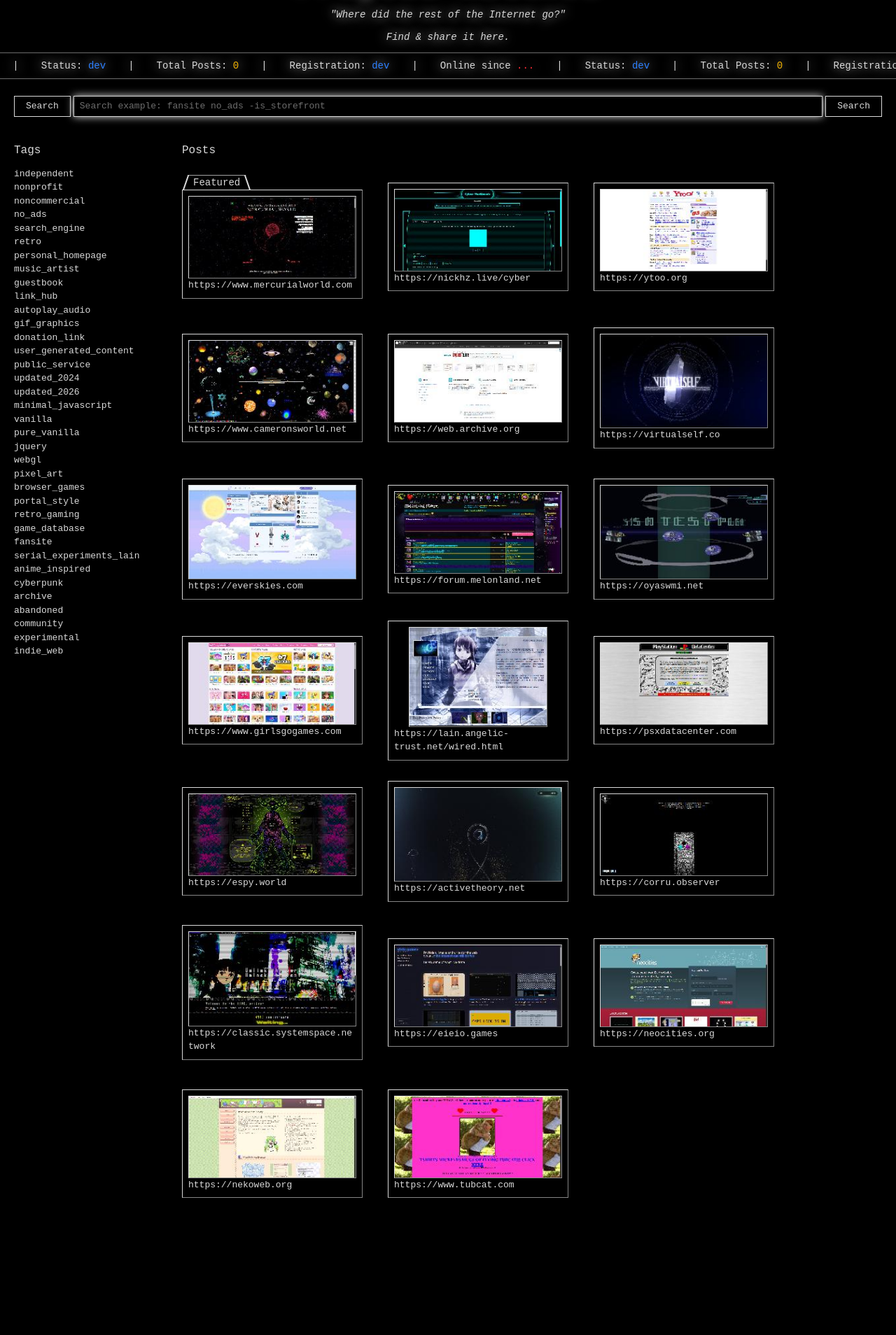
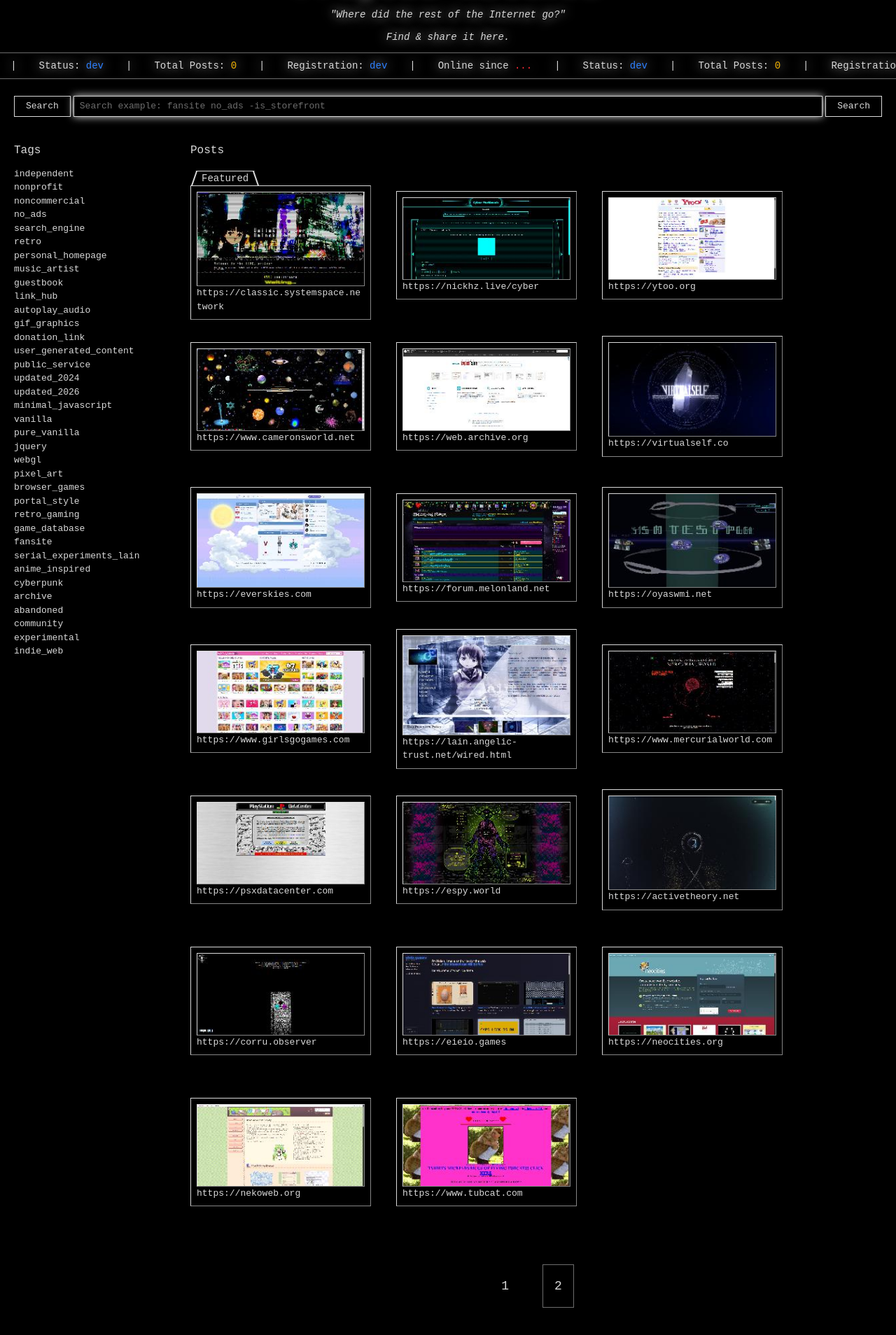
Before and after one commit to nullnet-labs/nullnet-frontend, a Next.js app: page / in a window 1280 px wide. Shown: the part 122-2030 px from the top of the page at 70% size. Before the commit the page ends 1857 px from the top, so only its background shows below. Built offline with nearby package versions, Linux system fonts and the light colour scheme.

Commit message:
Post Browsing Components Moved, Added Paginator Boilerplate UI

```diff
--- a/src/app/page.tsx
+++ b/src/app/page.tsx
@@ -3,110 +3,15 @@ import classes from '@/lib/css-class-list';
 import TopNav from '@/components/top-nav';
 import HeroSection from '@/components/hero-section';
 import SearchForm from '@/components/search-form';
-import PreviewCard from '@/components/preview-card';
+import PostsBrowser from '@/components/posts-browser';
 
 export default function HomePage() {
-    // TODO clear mock data when I wire up the backend
-    const tags: string[] = [
-        'independent',
-        'nonprofit',
-        'noncommercial',
-        'no_ads',
-        'search_engine',
-        'retro',
-        'personal_homepage',
-        'music_artist',
-        'guestbook',
-        'link_hub',
-        'autoplay_audio',
-        'gif_graphics',
-        'donation_link',
-        'user_generated_content',
-        'public_service',
-        'updated_2024',
-        'updated_2026',
-        'minimal_javascript',
-        'vanilla',
-        'pure_vanilla',
-        'jquery',
-        'webgl',
-        'pixel_art',
-        'browser_games',
-        'portal_style',
-        'retro_gaming',
-        'game_database',
-        'fansite',
-        'serial_experiments_lain',
-        'anime_inspired',
-        'cyberpunk',
-        'archive',
-        'abandoned',
-        'community',
-        'experimental',
-        'indie_web'
-    ];
-
-    const featured: string[][] = [
-        ['/dev/thumbs/nickhz.live_cyber.jpg', 'https://nickhz.live/cyber'],
-        ['/dev/thumbs/ytoo.org.jpg', 'https://ytoo.org'],
-        ['/dev/thumbs/www.cameronsworld.net.jpg', 'https://www.cameronsworld.net'],
-        ['/dev/thumbs/web.archive.org.jpg', 'https://web.archive.org'],
-        ['/dev/thumbs/virtualself.co.jpg', 'https://virtualself.co'],
-        ['/dev/thumbs/everskies.com.jpg', 'https://everskies.com'],
-        ['/dev/thumbs/forum.melonland.net.jpg', 'https://forum.melonland.net'],
-        ['/dev/thumbs/oyaswmi.net.jpg', 'https://oyaswmi.net'],
-        ['/dev/thumbs/www.girlsgogames.com.jpg', 'https://www.girlsgogames.com'],
-        ['/dev/thumbs/lain.angelic-trust.net_wired.html.jpg', 'https://lain.angelic-trust.net/wired.html'],
-        ['/dev/thumbs/www.mercurialworld.com.jpg', 'https://www.mercurialworld.com'],
-        ['/dev/thumbs/psxdatacenter.com.jpg', 'https://psxdatacenter.com'],
-        ['/dev/thumbs/espy.world.jpg', 'https://espy.world'],
-        ['/dev/thumbs/activetheory.net.jpg', 'https://activetheory.net'],
-        ['/dev/thumbs/corru.observer.jpg', 'https://corru.observer'],
-        ['/dev/thumbs/classic.systemspace.network.jpg', 'https://classic.systemspace.network'],
-        ['/dev/thumbs/eieio.games.jpg', 'https://eieio.games'],
-        ['/dev/thumbs/neocities.org.jpg', 'https://neocities.org'],
-        ['/dev/thumbs/nekoweb.org.jpg', 'https://nekoweb.org'],
-        ['/dev/thumbs/www.tubcat.com.jpg', 'https://www.tubcat.com']
-    ];
-    const selectedFeature: string[] = featured[Math.floor(Math.random() * featured.length)];
-
     return (
         <>
             <TopNav />
             <HeroSection />
             <SearchForm />
-
-            <main className={styles['primary-content']}>
-                <aside className="tags">
-                    <h3 className="text-base my-3">
-                        Tags
-                    </h3>
-                    <ul>
-                        {
-                            tags.map((tagName) => (
-                                <li key={tagName}>
-                                    {tagName}
-                                </li>
-                            ))
-                        }
-                    </ul>
-                </aside>
-                <section className="posts">
-                    <h3 className="text-base my-3">
-                        Posts
-                    </h3>
-
-                    <div className="flex flex-wrap gap-x-9 gap-y-4">
-                        <PreviewCard src={selectedFeature[0]} href={selectedFeature[1]} featured={true} />
-
-                        {
-                            featured.map((preview) => (
-                                preview[1] != selectedFeature[1] && <PreviewCard src = { preview[0]} href = { preview[1]} key = { preview[1]}/>
-                            ))
-                        }
-                    </div>
-                </section>
-            </main>
+            <PostsBrowser page={1} featured={true} />
         </>
     );
 };
--- /dev/null
+++ b/src/components/posts-browser.tsx
@@ -0,0 +1,86 @@
+import styles from '@/styles/posts-browser.module.css';
+
+import classes from '@/lib/css-class-list';
+import { tags, posts } from '@/lib/mock-data';
+
+import PreviewCard from '@/components/preview-card';
+
+type PostsBrowserProps = {
+    page: number,
+    featured?: boolean
+}
+
+export default function PostsBrowser({ page, featured }: PostsBrowserProps) {
+    const postsPerPage = 20;
+    const pages = Math.ceil(posts.length / postsPerPage);
+
+    let selectedPosts = posts.slice(0, postsPerPage);
+    const selectedFeature: string[] = featured ? posts[Math.floor(Math.random() * posts.length)] : ['', ''];
+
+    if (featured) {
+        const featureIndex = selectedPosts.indexOf(selectedFeature);
+        if (featureIndex >= 0) {
+            selectedPosts.splice(featureIndex, 1);
+        }
+    }
+
+    return (
+        <main className={styles['primary-content']}>
+            <h3 className="row-1 col-1 text-base my-3">
+                Tags
+            </h3>
+
+            <aside className="row-2 col-1">
+                <ul>
+                    {
+                        tags.map((tagName) => (
+                            <li key={tagName}>
+                                {tagName}
+                            </li>
+                        ))
+                    }
+                </ul>
+            </aside>
+
+            <h3 className="row-1 col-2 text-base m-3">
+                Posts
+            </h3>
+
+            <section className="row-2 col-2">
+
+                <div className="flex flex-wrap gap-x-9 gap-y-4 m-3">
+                    {
+                        featured && <PreviewCard src={selectedFeature[0]} href={selectedFeature[1]} featured={true} />
+                    }
+
+                    {
+                        selectedPosts.map((preview) => (
+                            <PreviewCard src={preview[0]} href={preview[1]} key={preview[1]} />
+                        ))
+                    }
+                </div>
+            </section>
+
+            <nav className={classes('row-3 col-2 my-8 text-lg text-center', styles.paginator)}>
+                {
+                    // naive for now; would render 100 pages if they existed
+                    Array.from({ length: pages }, (value, index) => {
+                        const pageNum = index + 1;
+
+                        // not sure the syntax parser likes this...
+                        return (
+                            pageNum == page ?
+                                <span key={pageNum}>
+                                    {pageNum}
+                                </span>
+                            :
+                                <a key={pageNum} className="dim-accent-bordered-btn hover-btn">
+                                    {pageNum}
+                                </a>
+                        )
+                    })
+                }
+            </nav>
+        </main>
+    );
+};
--- /dev/null
+++ b/src/lib/mock-data.ts
@@ -0,0 +1,63 @@
+
+export const tags: string[] = [
+    'independent',
+    'nonprofit',
+    'noncommercial',
+    'no_ads',
+    'search_engine',
+    'retro',
+    'personal_homepage',
+    'music_artist',
+    'guestbook',
+    'link_hub',
+    'autoplay_audio',
+    'gif_graphics',
+    'donation_link',
+    'user_generated_content',
+    'public_service',
+    'updated_2024',
+    'updated_2026',
+    'minimal_javascript',
+    'vanilla',
+    'pure_vanilla',
+    'jquery',
+    'webgl',
+    'pixel_art',
+    'browser_games',
+    'portal_style',
+    'retro_gaming',
+    'game_database',
+    'fansite',
+    'serial_experiments_lain',
+    'anime_inspired',
+    'cyberpunk',
+    'archive',
+    'abandoned',
+    'community',
+    'experimental',
+    'indie_web'
+];
+
+export const posts: string[][] = [
+    ['/dev/thumbs/nickhz.live_cyber.jpg', 'https://nickhz.live/cyber'],
+    ['/dev/thumbs/ytoo.org.jpg', 'https://ytoo.org'],
+    ['/dev/thumbs/www.cameronsworld.net.jpg', 'https://www.cameronsworld.net'],
+    ['/dev/thumbs/web.archive.org.jpg', 'https://web.archive.org'],
+    ['/dev/thumbs/virtualself.co.jpg', 'https://virtualself.co'],
+    ['/dev/thumbs/everskies.com.jpg', 'https://everskies.com'],
+    ['/dev/thumbs/forum.melonland.net.jpg', 'https://forum.melonland.net'],
+    ['/dev/thumbs/oyaswmi.net.jpg', 'https://oyaswmi.net'],
+    ['/dev/thumbs/www.girlsgogames.com.jpg', 'https://www.girlsgogames.com'],
+    ['/dev/thumbs/lain.angelic-trust.net_wired.html.jpg', 'https://lain.angelic-trust.net/wired.html'],
+    ['/dev/thumbs/www.mercurialworld.com.jpg', 'https://www.mercurialworld.com'],
+    ['/dev/thumbs/psxdatacenter.com.jpg', 'https://psxdatacenter.com'],
+    ['/dev/thumbs/espy.world.jpg', 'https://espy.world'],
+    ['/dev/thumbs/activetheory.net.jpg', 'https://activetheory.net'],
+    ['/dev/thumbs/corru.observer.jpg', 'https://corru.observer'],
+    ['/dev/thumbs/classic.systemspace.network.jpg', 'https://classic.systemspace.network'],
+    ['/dev/thumbs/eieio.games.jpg', 'https://eieio.games'],
+    ['/dev/thumbs/neocities.org.jpg', 'https://neocities.org'],
+    ['/dev/thumbs/nekoweb.org.jpg', 'https://nekoweb.org'],
+    ['/dev/thumbs/www.tubcat.com.jpg', 'https://www.tubcat.com'],
+    ['/dev/thumbs/brisray.com_web_webring-list.htm.jpg', 'https://brisray.com/web/webring-list.htm']
+];
--- /dev/null
+++ b/src/styles/posts-browser.module.css
@@ -0,0 +1,11 @@
+@reference "../app/globals.css";
+
+.primary-content {
+    @apply grid w-full px-5;
+
+    grid-template-columns: 240px auto;
+}
+
+.paginator > * {
+    @apply inline-block m-4 p-4;
+}
--- a/src/styles/preview-card.module.css
+++ b/src/styles/preview-card.module.css
@@ -25,10 +25,6 @@
 }
 
 .shrink-wrapper > img {
-    height: 100%;
-    width: auto;
-    max-width: 100%;
-    object-fit: contain;
     border: 1px outset var(--primary-accent);
 }
 
```
Also changed, not shown: public/dev/brisray.com_web_webring-list.htm.png (added), public/dev/thumbs/brisray.com_web_webring-list.htm.jpg (added), 1 other file (tests, documents, lock files or other folders).
